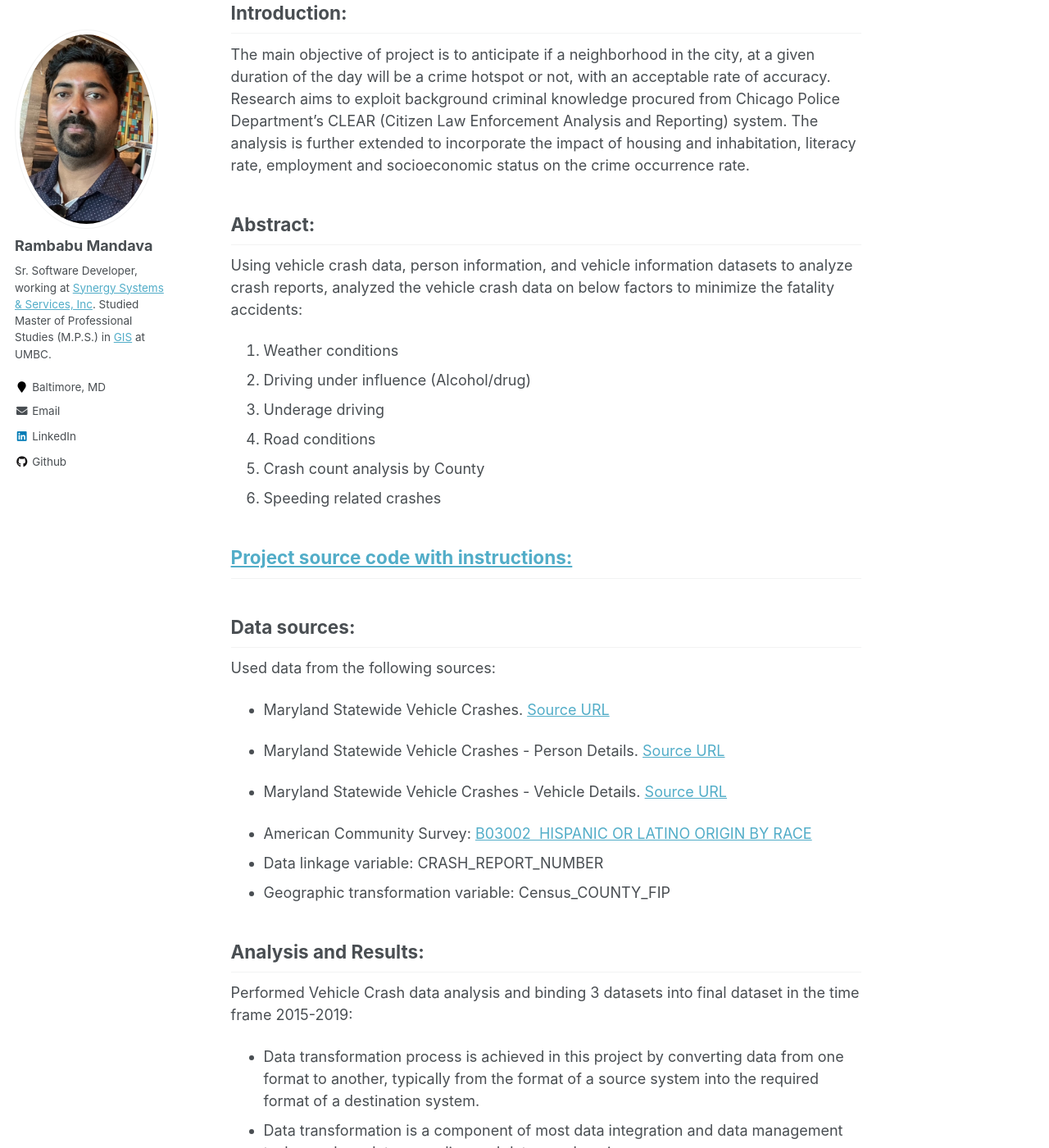
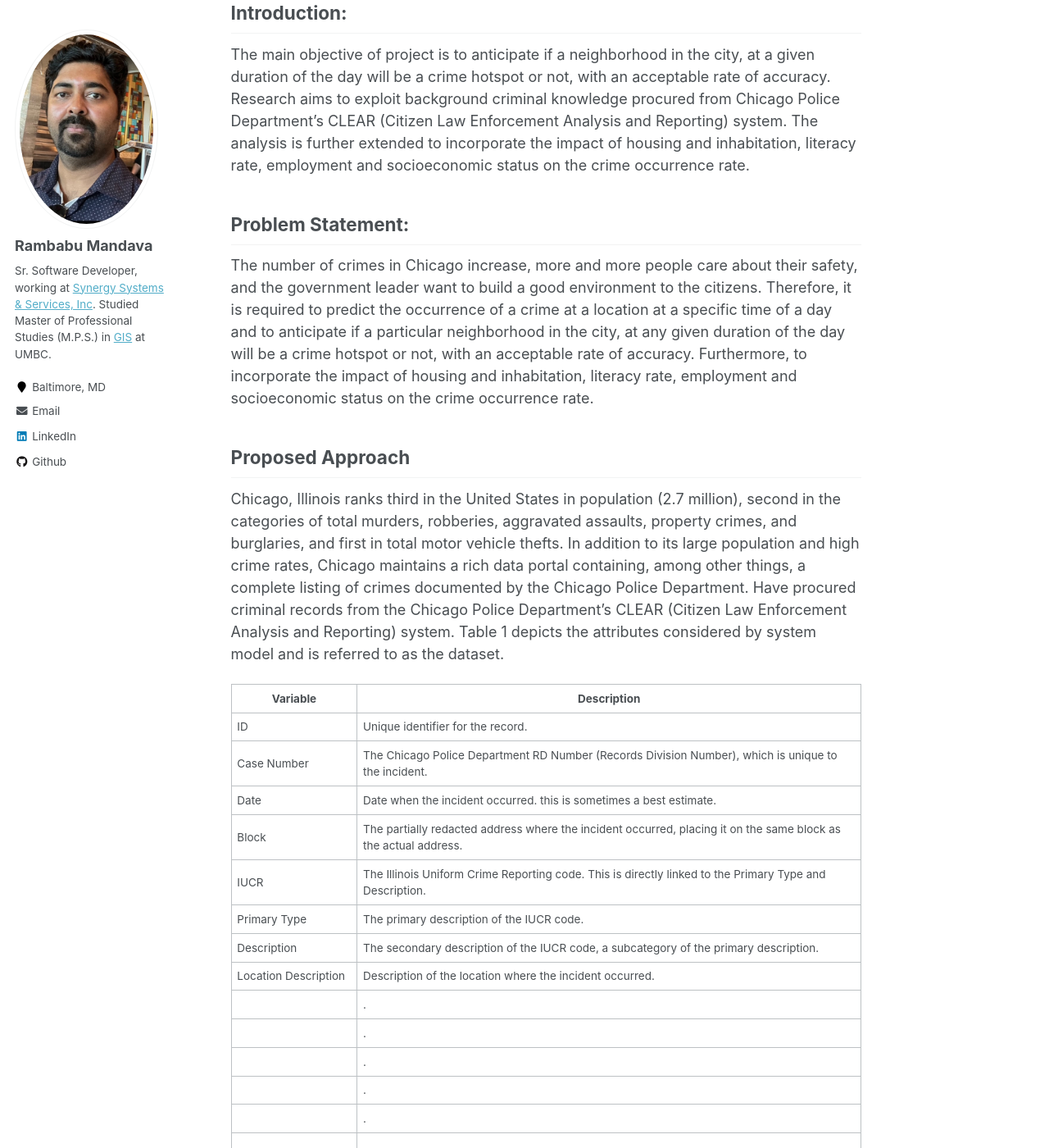
Before and after one commit to mandavaram/mandavaram.github.io, a Jekyll site: the page built from _portfolio/4.Crime_Analysis_Prediction.md, in a window 1280 px wide and 1400 px high, scrolled down 380 px. Shown: the whole window at 82% size. Built offline with Jekyll 4.4.1, drawn with Linux system fonts in a browser that asks for light colours.

Commit message:
Update 4.Crime_Analysis_Prediction.md

```diff
--- a/_portfolio/4.Crime_Analysis_Prediction.md
+++ b/_portfolio/4.Crime_Analysis_Prediction.md
@@ -11,15 +11,138 @@ Chicago Crime Analysis and Prediction
 The main objective of project is to anticipate if a neighborhood in the city, at a given duration of the day will be a crime hotspot or not, with an acceptable rate of accuracy. Research aims to exploit background criminal knowledge procured from Chicago Police Department’s CLEAR (Citizen Law Enforcement Analysis and Reporting) system. The analysis is further extended to incorporate the impact of housing and inhabitation, literacy rate, employment and socioeconomic status on the crime occurrence rate.
 
 
-## Abstract:
-Using vehicle crash data, person information, and vehicle information datasets to analyze crash reports, analyzed the
-vehicle crash data on below factors to minimize the fatality accidents:
-1. Weather conditions
-2. Driving under influence (Alcohol/drug)
-3. Underage driving
-4. Road conditions
-5. Crash count analysis by County
-6. Speeding related crashes
+## Problem Statement:
+The number of crimes in Chicago increase, more and more people care about their safety, and the government leader want to build a good environment to the citizens. Therefore, it is required to predict the occurrence of a crime at a location at a specific time of a day and to anticipate if a particular neighborhood in the city, at any given duration of the day will be a crime hotspot or not, with an acceptable rate of accuracy. Furthermore, to incorporate the impact of housing and inhabitation, literacy rate, employment and socioeconomic status on the crime occurrence rate.
+
+## Proposed Approach
+Chicago, Illinois ranks third in the United States in population (2.7 million), second in the categories of total murders, robberies, aggravated assaults, property crimes, and burglaries, and first in total motor vehicle thefts. In addition to its large population and high crime rates, Chicago maintains a rich data portal containing, among other things, a complete listing of crimes documented by the Chicago Police Department. Have procured criminal records from the Chicago Police Department’s CLEAR (Citizen Law Enforcement Analysis and Reporting) system. Table 1 depicts the attributes considered by system model and is referred to as the dataset.
+
+<table>
+      <tr>
+          <td align='center'><strong>Variable</strong></td>
+          <td align='center'><strong>Description</strong></td>
+      </tr>
+       <tr>
+          <td width='20%'>ID</td>
+          <td width='80%'>Unique identifier for the record.</td>
+       </tr>
+       <tr>
+          <td width='20%'>Case Number</td>
+          <td width='80%'>The Chicago Police Department RD Number (Records Division Number), which is unique to the incident.</td>
+       </tr>
+       <tr>
+          <td width='20%'>Date</td>
+          <td width='80%'>Date when the incident occurred. this is sometimes a best estimate.</td>
+       </tr>
+        <tr>
+          <td width='20%'>Block</td>
+          <td width='80%'>The partially redacted address where the incident occurred, placing it on the same block as the actual address.</td>
+       </tr>
+       <tr>
+          <td width='20%'>IUCR</td>
+          <td width='80%'>The Illinois Uniform Crime Reporting code. This is directly linked to the Primary Type and Description.</td>
+       </tr>
+       <tr>
+          <td width='20%'>Primary Type</td>
+          <td width='80%'>The primary description of the IUCR code.</td>
+       </tr>
+        <tr>
+          <td width='20%'>Description</td>
+          <td width='80%'>The secondary description of the IUCR code, a subcategory of the primary description.</td>
+       </tr>
+       <tr>
+          <td width='20%'>Location Description</td>
+          <td width='80%'>Description of the location where the incident occurred.</td>
+       </tr>
+       <tr>
+          <td width='20%'></td>
+          <td width='80%'>.</td>
+       </tr>
+        <tr>
+          <td width='20%'></td>
+          <td width='80%'>.</td>
+       </tr>
+       <tr>
+          <td width='20%'></td>
+          <td width='80%'>.</td>
+       </tr>
+       <tr>
+          <td width='20%'></td>
+          <td width='80%'>.</td>
+       </tr>
+        <tr>
+          <td width='20%'></td>
+          <td width='80%'>.</td>
+       </tr>
+       <tr>
+          <td width='20%'></td>
+          <td width='80%'>.</td>
+       </tr>
+       <tr>
+          <td width='20%'></td>
+          <td width='80%'>.</td>
+       </tr>
+        <tr>
+          <td width='20%'></td>
+          <td width='80%'>.</td>
+       </tr>
+       <tr>
+          <td width='20%'></td>
+          <td width='80%'>.</td>
+       </tr>
+       <tr>
+          <td width='20%'></td>
+          <td width='80%'>.</td>
+       </tr>
+        <tr>
+          <td width='20%'></td>
+          <td width='80%'>.</td>
+       </tr>
+       <tr>
+          <td width='20%'></td>
+          <td width='80%'>.</td>
+       </tr>
+       <tr>
+          <td width='20%'></td>
+          <td width='80%'>.</td>
+       </tr>
+        <tr>
+          <td width='20%'></td>
+          <td width='80%'>.</td>
+       </tr>
+       <tr>
+          <td width='20%'></td>
+          <td width='80%'>.</td>
+       </tr>
+       <tr>
+          <td width='20%'></td>
+          <td width='80%'>.</td>
+       </tr>
+        <tr>
+          <td width='20%'></td>
+          <td width='80%'>.</td>
+       </tr>
+       <tr>
+          <td width='20%'></td>
+          <td width='80%'>.</td>
+       </tr>
+       <tr>
+          <td width='20%'></td>
+          <td width='80%'>.</td>
+       </tr>
+        <tr>
+          <td width='20%'></td>
+          <td width='80%'>.</td>
+       </tr>
+       <tr>
+          <td width='20%'></td>
+          <td width='80%'>.</td>
+       </tr>
+       <tr>
+          <td width='20%'></td>
+          <td width='80%'>.</td>
+       </tr>
+</table>
 
 ## <a href="/_pages/MD_Vehicle_Crash_Analysis.html">Project source code with instructions:</a>
 
```
